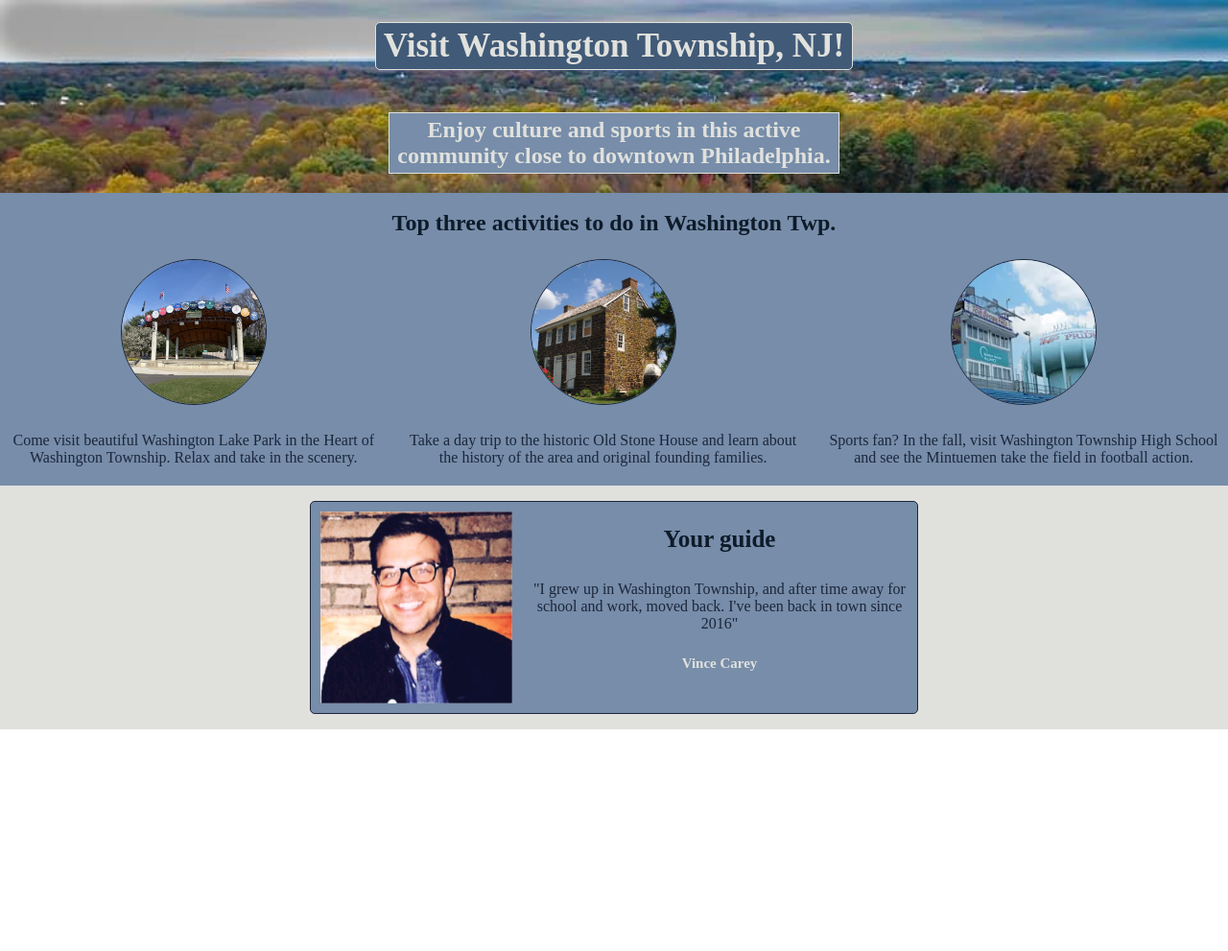
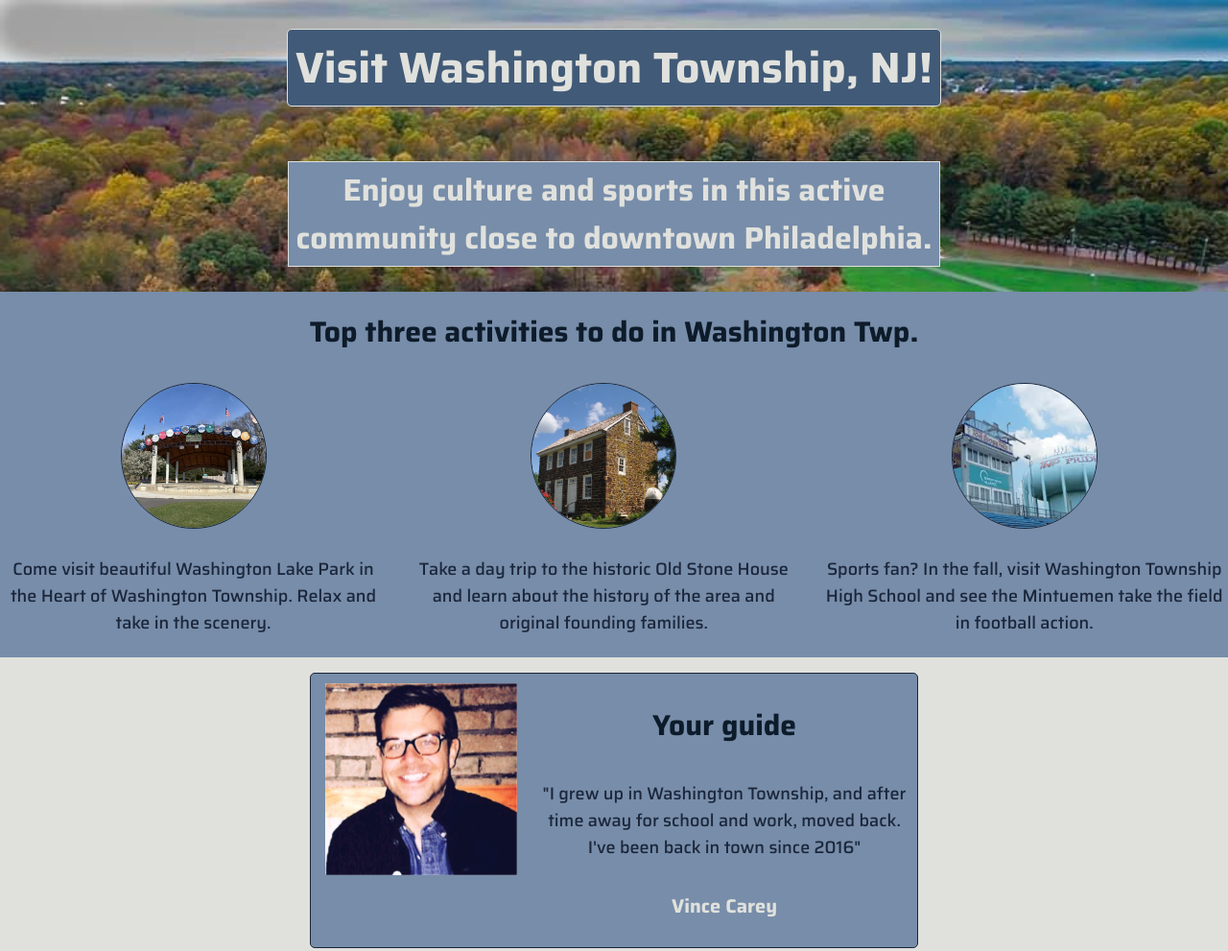
Before and after one commit to vmcarey44/wt-town-site, a website built with Vite: page index.html in a window 1280 px wide. Shown: the whole page at 96% size. Before the commit the page ends 800 px from the top, so only its background shows below. Built offline with nearby package versions, Linux system fonts and the light colour scheme.

Commit message:
Add files via upload
New updates:
- google fonts
- flex around 'business card'
- other CSS updates

```diff
--- a/index.html
+++ b/index.html
@@ -1,6 +1,12 @@
 <!DOCTYPE html>
 <html>
     <head>
+        <link rel="preconnect" href="https://fonts.googleapis.com">
+        <link rel="preconnect" href="https://fonts.gstatic.com" crossorigin>
+        <link rel="preconnect" href="https://fonts.googleapis.com">
+        <link rel="preconnect" href="https://fonts.googleapis.com">
+        <link rel="preconnect" href="https://fonts.gstatic.com" crossorigin>
+        <link href="https://fonts.googleapis.com/css2?family=Saira:ital,wght@0,100..900;1,100..900&display=swap" rel="stylesheet">
         <link rel="stylesheet" href="styles.css">
     </head>
     <body>
--- a/styles.css
+++ b/styles.css
@@ -1,17 +1,12 @@
-/**
-Palette: https://scrimba.com/links/hometown-palette
-RED: #E63946
-LIGHT: #F1FAEE
-AQUA: #A8DADC
-LIGHT BLUE: #457B9D
-DARK BLUE: #1D3557
-
-*/
-
 body {
     margin: 0;
     text-align: center;
     height: 100vh;
+    font-family: "Saira", sans-serif;
+    font-optical-sizing: auto;
+    font-weight: 500;
+    font-style: normal;
+    font-variation-settings: "wdth" 100;
 }
 
 h1 {
@@ -19,7 +14,7 @@
     border-radius: 5px;
     padding: 4px 8px 4px 8px;
     border: 1px solid #e0e1dd;
-    font-size: 35px;
+    font-size: 45px;
 }
 
 h2 {
@@ -27,22 +22,25 @@
     border: 5px;
     padding: 4px 8px 4px 8px;
     border: 1px solid #e0e1dd;
+    font-size: 32px;
 }
 
 h3 {
     color: #0d1b2a;
-    font-size: 25px;
+    font-size: 30px;
 
 }
 
 h4 {
     color: #e0e1dd;
-    font-size: 15px;
+    font-size: 20px;
+    ;
 }
 
 p {
     color: #1b263b;
     padding: 4px;
+    font-size: 18px;
 }
 
 
@@ -98,7 +96,7 @@
 #act-head {
     margin-top: 0px;
     padding-top: 18px;
-    font-size: 18pt;
+    font-size: 30px;
 }
 
 .guide-card{
@@ -112,11 +110,12 @@
     border-radius: 5px;
     border: 1px solid #1b263b;
     max-width: 50%;
+    max-height: fit-content;
 }
 
 .vince-avatar {
     max-height: 200px;
-    margin: 10px;
+    margin: 10px 15px 10px 15px;
     display: flex;
     align-items: center;
     justify-content: center;
@@ -126,7 +125,7 @@
     margin-top: 8px;
     text-align: center;
     display: flex;
-    size: 20px;
+    font-size: 18px;
 }
 
 .bottom-section {
```
